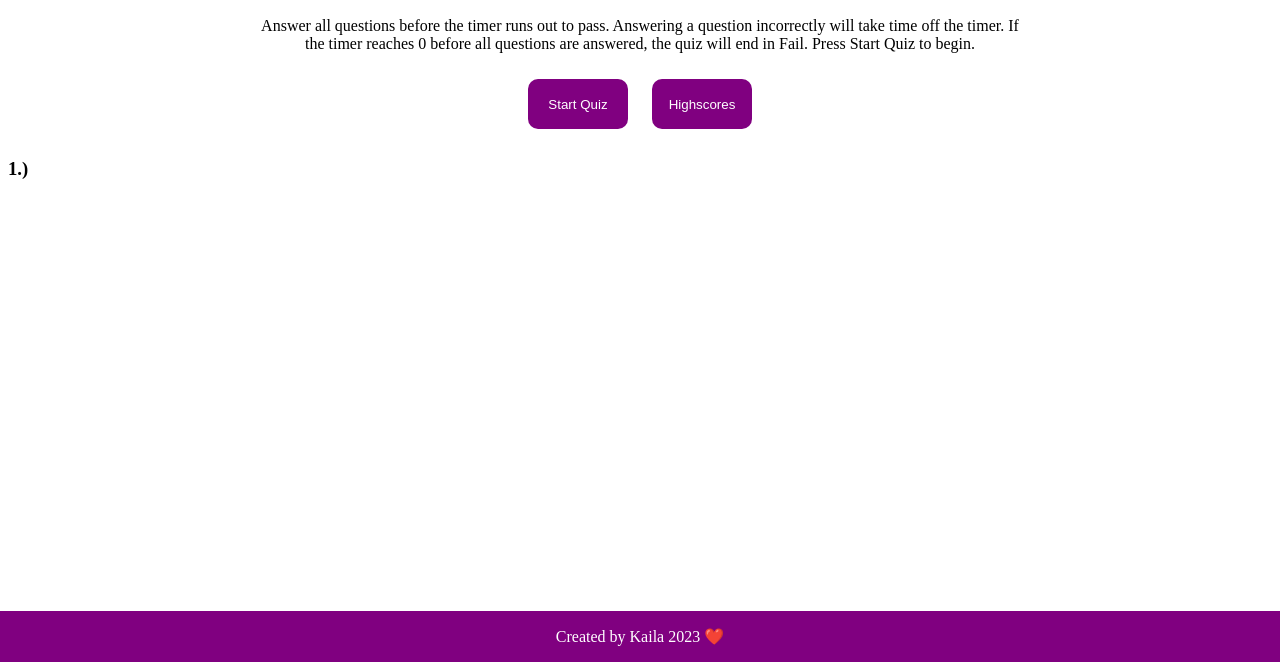
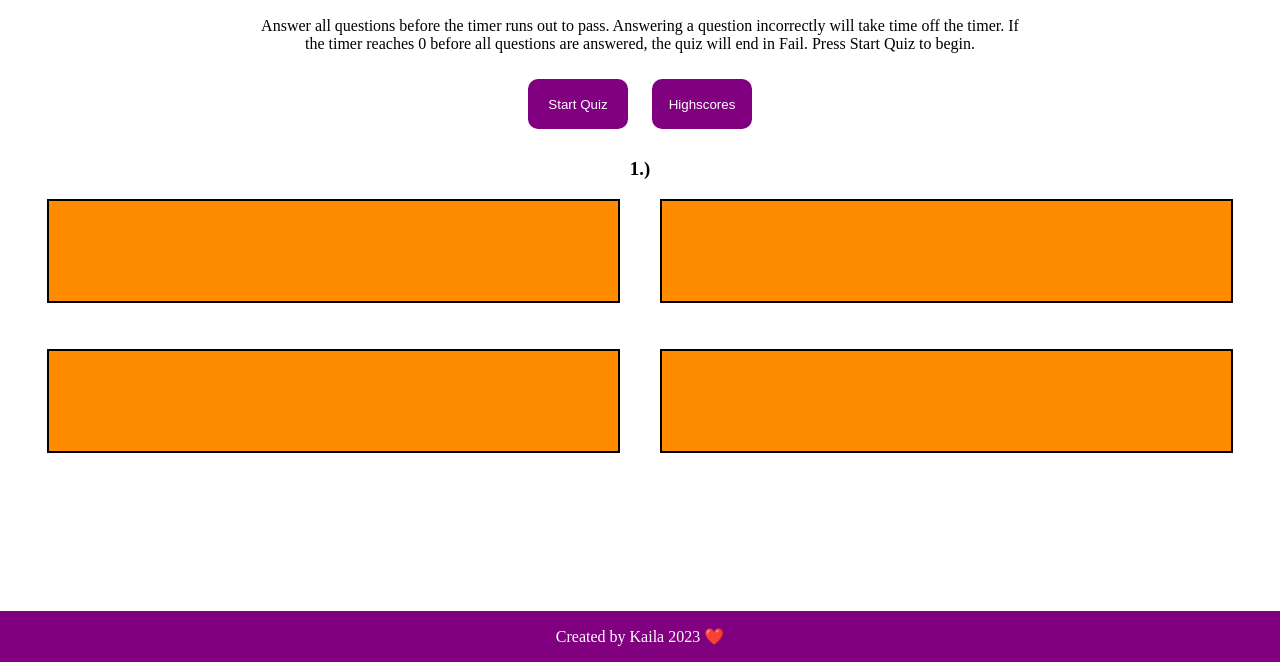
Before and after one commit to Kal-a11y/coding-practice-quiz, a plain HTML site: page index.html in a window 1280 px wide. Shown: the part 138-800 px from the top of the page. Drawn offline with Linux system fonts and the light colour scheme.

Commit message:
Added styling to game-view sect

```diff
--- a/assets/css/style.css
+++ b/assets/css/style.css
@@ -22,6 +22,28 @@ button:hover{
 
 
 /* Section game */
+#game-view{
+    text-align: center;
+
+}
+#answers-box{
+    display: flex;
+    flex-wrap: wrap;
+    justify-content: space-evenly;
+    align-items: space-between;
+    text-align: center;
+    height: 300px;
+}
+.answer{
+    width: 45%;
+    border: 2px solid black;
+    height: 100px;
+    background-color: darkorange;
+    cursor: ponter;
+}
+.answer:hover{
+    background-color: orange;
+}
 
 /* Section highscores */
 
```
